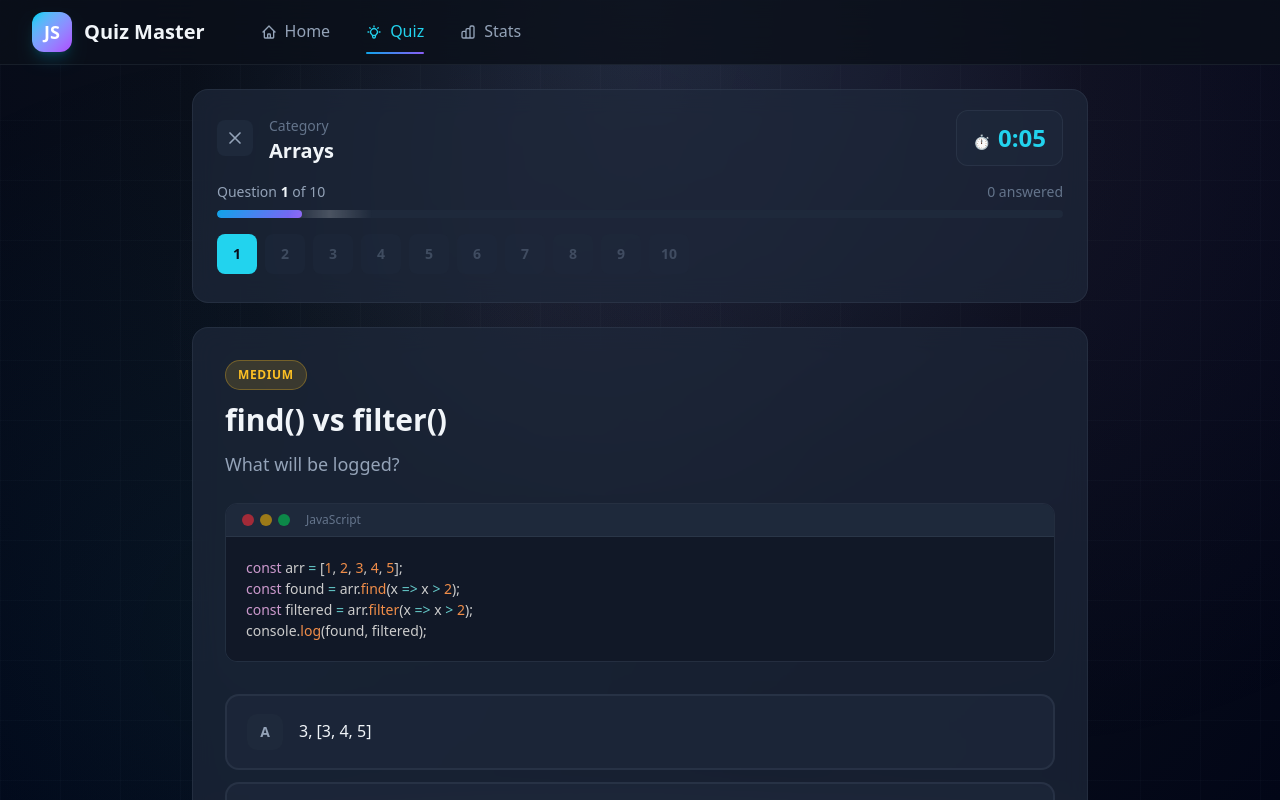
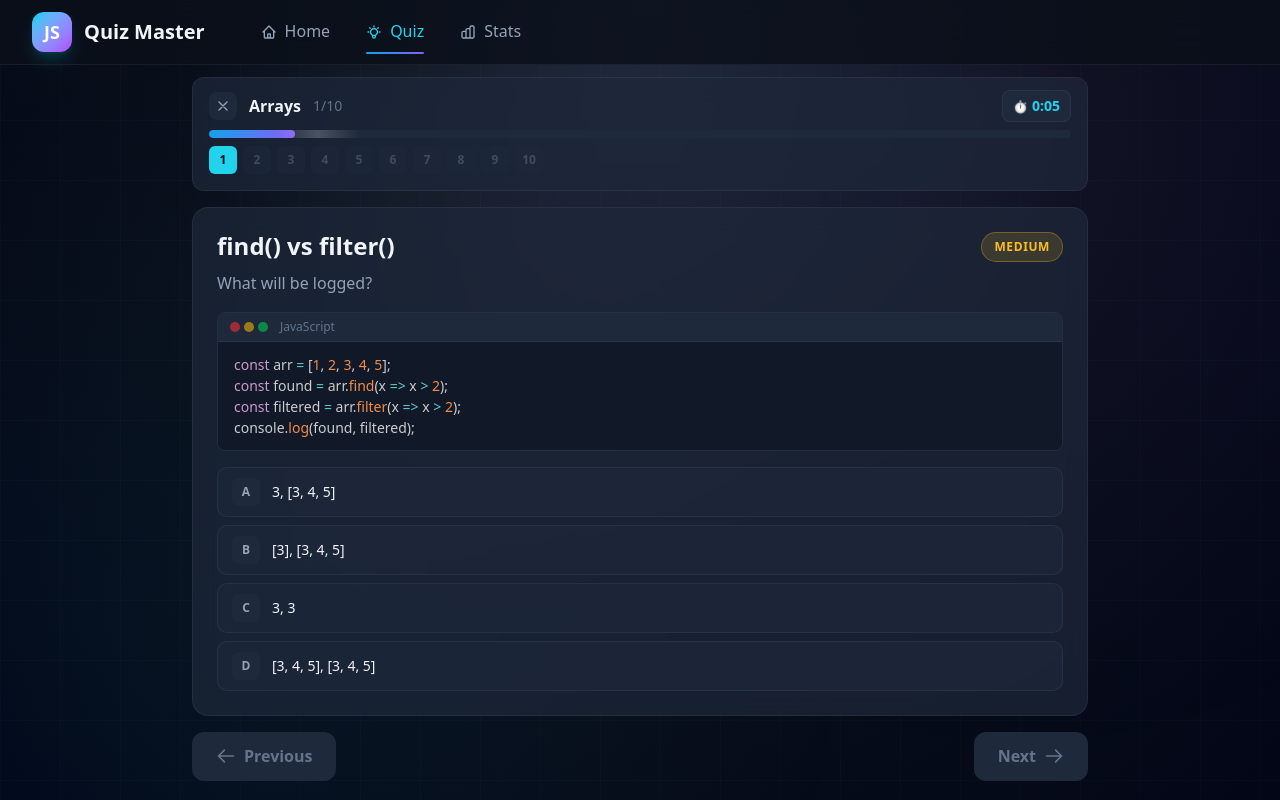
Before and after one commit to smart-ex/js-quizzy, a Next.js app: page /quiz/arrays in a window 1280 px wide. Shown: the top 800 px of the page. Built offline with nearby package versions, Linux system fonts and the light colour scheme.

Commit message:
Implement compact styles for option buttons, letters, and timer in the quiz interface. Enhance the QuestionRenderer with collapsible explanation functionality and improve layout for better user experience. Adjust QuizInterface for a more streamlined header and question navigation.

```diff
--- a/app/globals.css
+++ b/app/globals.css
@@ -354,6 +354,45 @@ code, pre, .font-mono {
   cursor: not-allowed;
 }
 
+/* Compact Option Buttons */
+.option-button-compact {
+  width: 100%;
+  text-align: left;
+  padding: 10px 14px;
+  background: var(--bg-card);
+  border: 1.5px solid var(--border-subtle);
+  border-radius: 10px;
+  color: var(--text-primary);
+  transition: all var(--transition-base);
+  cursor: pointer;
+}
+
+.option-button-compact:hover:not(:disabled) {
+  background: var(--bg-card-hover);
+  border-color: var(--accent-primary);
+  transform: translateX(2px);
+}
+
+.option-button-compact.selected {
+  background: rgba(14, 165, 233, 0.1);
+  border-color: var(--accent-primary);
+  box-shadow: 0 0 0 2px rgba(14, 165, 233, 0.1);
+}
+
+.option-button-compact.correct {
+  background: rgba(52, 211, 153, 0.15);
+  border-color: var(--accent-success);
+}
+
+.option-button-compact.incorrect {
+  background: rgba(248, 113, 113, 0.15);
+  border-color: var(--accent-error);
+}
+
+.option-button-compact:disabled {
+  cursor: not-allowed;
+}
+
 /* Option Letter Badge */
 .option-letter {
   width: 36px;
@@ -377,6 +416,33 @@ code, pre, .font-mono {
 }
 
 .option-button.selected .option-letter {
+  background: var(--accent-primary);
+  color: var(--bg-primary);
+}
+
+/* Compact Option Letter Badge */
+.option-letter-compact {
+  width: 28px;
+  height: 28px;
+  border-radius: 6px;
+  background: var(--bg-tertiary);
+  display: flex;
+  align-items: center;
+  justify-content: center;
+  font-family: var(--font-mono);
+  font-weight: 600;
+  font-size: 12px;
+  color: var(--text-secondary);
+  flex-shrink: 0;
+  transition: all var(--transition-base);
+}
+
+.option-button-compact:hover .option-letter-compact {
+  background: var(--accent-primary);
+  color: var(--bg-primary);
+}
+
+.option-button-compact.selected .option-letter-compact {
   background: var(--accent-primary);
   color: var(--bg-primary);
 }
@@ -587,8 +653,20 @@ pre[class*="language-"] {
   background: var(--bg-card);
   backdrop-filter: blur(12px);
   border: 1px solid var(--border-subtle);
-  border-radius: 16px;
-  padding: 20px 24px;
+  border-radius: 12px;
+  padding: 12px 16px;
+}
+
+/* Compact Timer */
+.timer-display-compact {
+  font-family: var(--font-mono);
+  font-size: 0.875rem;
+  font-weight: 600;
+  padding: 4px 10px;
+  background: var(--bg-tertiary);
+  border: 1px solid var(--border-subtle);
+  border-radius: 8px;
+  color: var(--accent-primary);
 }
 
 /* Results Score Circle */
--- a/components/QuestionRenderer.tsx
+++ b/components/QuestionRenderer.tsx
@@ -1,6 +1,6 @@
 'use client';
 
-import { useEffect, useRef } from 'react';
+import { useEffect, useRef, useState } from 'react';
 import Prism from 'prismjs';
 import 'prismjs/components/prism-javascript';
 import type { Question } from '@/lib/types';
@@ -21,6 +21,12 @@ export function QuestionRenderer({
   disabled = false,
 }: QuestionRendererProps) {
   const codeRef = useRef<HTMLElement>(null);
+  const [showExplanation, setShowExplanation] = useState(false);
+
+  // Reset explanation state when question changes
+  useEffect(() => {
+    setShowExplanation(false);
+  }, [question.id]);
 
   useEffect(() => {
     if (question.code && codeRef.current) {
@@ -43,35 +49,35 @@ export function QuestionRenderer({
   };
 
   return (
-    <div className="space-y-6">
+    <div className="space-y-4">
       {/* Question Header */}
       <div>
-        <div className="flex items-center gap-3 mb-3">
-          <span className={getDifficultyBadge(question.difficulty)}>
+        <div className="flex items-start justify-between gap-3 mb-2">
+          <h2 className="text-xl md:text-2xl font-bold text-[var(--text-primary)] leading-tight">
+            {question.title}
+          </h2>
+          <span className={`${getDifficultyBadge(question.difficulty)} flex-shrink-0`}>
             {question.difficulty}
           </span>
         </div>
-        <h2 className="text-2xl md:text-3xl font-bold mb-3 text-[var(--text-primary)] leading-tight">
-          {question.title}
-        </h2>
-        <p className="text-lg text-[var(--text-secondary)] leading-relaxed">
+        <p className="text-base text-[var(--text-secondary)] leading-relaxed">
           {question.question}
         </p>
       </div>
 
       {/* Code Block */}
       {question.code && (
-        <div className="rounded-xl overflow-hidden border border-[var(--border-subtle)]">
-          <div className="flex items-center gap-2 px-4 py-2 bg-[var(--bg-tertiary)] border-b border-[var(--border-subtle)]">
-            <div className="flex gap-1.5">
-              <span className="w-3 h-3 rounded-full bg-red-500/60" />
-              <span className="w-3 h-3 rounded-full bg-yellow-500/60" />
-              <span className="w-3 h-3 rounded-full bg-green-500/60" />
+        <div className="rounded-lg overflow-hidden border border-[var(--border-subtle)]">
+          <div className="flex items-center gap-2 px-3 py-1.5 bg-[var(--bg-tertiary)] border-b border-[var(--border-subtle)]">
+            <div className="flex gap-1">
+              <span className="w-2.5 h-2.5 rounded-full bg-red-500/60" />
+              <span className="w-2.5 h-2.5 rounded-full bg-yellow-500/60" />
+              <span className="w-2.5 h-2.5 rounded-full bg-green-500/60" />
             </div>
-            <span className="text-xs text-[var(--text-muted)] font-mono ml-2">JavaScript</span>
+            <span className="text-xs text-[var(--text-muted)] font-mono ml-1">JavaScript</span>
           </div>
-          <pre className="!m-0 !rounded-none !border-0 overflow-x-auto">
-            <code ref={codeRef} className="language-javascript">
+          <pre className="!m-0 !rounded-none !border-0 overflow-x-auto !py-3 !px-4">
+            <code ref={codeRef} className="language-javascript text-sm">
               {question.code}
             </code>
           </pre>
@@ -79,12 +85,12 @@ export function QuestionRenderer({
       )}
 
       {/* Options */}
-      <div className="space-y-3 pt-2">
+      <div className="space-y-2">
         {question.options.map((option, index) => {
           const isSelected = selectedAnswer === index;
           const isCorrect = index === question.correctAnswer;
 
-          let buttonClass = 'option-button';
+          let buttonClass = 'option-button-compact';
 
           if (disabled || showCorrect) {
             if (isCorrect) {
@@ -103,21 +109,21 @@ export function QuestionRenderer({
               disabled={disabled}
               className={buttonClass}
             >
-              <div className="flex items-center gap-4">
-                <span className={`option-letter ${isSelected || (showCorrect && isCorrect) ? '!bg-current !text-[var(--bg-primary)]' : ''}`}>
+              <div className="flex items-center gap-3">
+                <span className={`option-letter-compact ${isSelected || (showCorrect && isCorrect) ? '!bg-current !text-[var(--bg-primary)]' : ''}`}>
                   {String.fromCharCode(65 + index)}
                 </span>
-                <span className="flex-1 text-left">{option}</span>
+                <span className="flex-1 text-left text-sm">{option}</span>
                 {showCorrect && isCorrect && (
-                  <span className="flex items-center justify-center w-8 h-8 rounded-full bg-[var(--accent-success)]/20">
-                    <svg className="w-5 h-5 text-[var(--accent-success)]" fill="none" viewBox="0 0 24 24" stroke="currentColor" strokeWidth={2.5}>
+                  <span className="flex items-center justify-center w-6 h-6 rounded-full bg-[var(--accent-success)]/20">
+                    <svg className="w-4 h-4 text-[var(--accent-success)]" fill="none" viewBox="0 0 24 24" stroke="currentColor" strokeWidth={2.5}>
                       <path strokeLinecap="round" strokeLinejoin="round" d="M5 13l4 4L19 7" />
                     </svg>
                   </span>
                 )}
                 {showCorrect && isSelected && !isCorrect && (
-                  <span className="flex items-center justify-center w-8 h-8 rounded-full bg-[var(--accent-error)]/20">
-                    <svg className="w-5 h-5 text-[var(--accent-error)]" fill="none" viewBox="0 0 24 24" stroke="currentColor" strokeWidth={2.5}>
+                  <span className="flex items-center justify-center w-6 h-6 rounded-full bg-[var(--accent-error)]/20">
+                    <svg className="w-4 h-4 text-[var(--accent-error)]" fill="none" viewBox="0 0 24 24" stroke="currentColor" strokeWidth={2.5}>
                       <path strokeLinecap="round" strokeLinejoin="round" d="M6 18L18 6M6 6l12 12" />
                     </svg>
                   </span>
@@ -128,18 +134,35 @@ export function QuestionRenderer({
         })}
       </div>
 
-      {/* Explanation */}
+      {/* Explanation - Collapsible */}
       {showCorrect && question.explanation && (
-        <div className="mt-8 p-5 rounded-xl bg-gradient-to-br from-[var(--accent-primary)]/10 to-[var(--accent-secondary)]/5 border border-[var(--accent-primary)]/20 animate-fadeIn">
-          <div className="flex items-center gap-2 mb-3">
-            <svg className="w-5 h-5 text-[var(--accent-primary)]" fill="none" viewBox="0 0 24 24" stroke="currentColor" strokeWidth={2}>
+        <div className="mt-4">
+          <button
+            onClick={() => setShowExplanation(!showExplanation)}
+            className="flex items-center gap-2 text-sm text-[var(--accent-primary)] hover:text-[var(--accent-primary)]/80 transition-colors"
+          >
+            <svg
+              className={`w-4 h-4 transition-transform ${showExplanation ? 'rotate-90' : ''}`}
+              fill="none"
+              viewBox="0 0 24 24"
+              stroke="currentColor"
+              strokeWidth={2}
+            >
+              <path strokeLinecap="round" strokeLinejoin="round" d="M9 5l7 7-7 7" />
+            </svg>
+            <svg className="w-4 h-4" fill="none" viewBox="0 0 24 24" stroke="currentColor" strokeWidth={2}>
               <path strokeLinecap="round" strokeLinejoin="round" d="M13 16h-1v-4h-1m1-4h.01M21 12a9 9 0 11-18 0 9 9 0 0118 0z" />
             </svg>
-            <span className="font-semibold text-[var(--accent-primary)]">Explanation</span>
-          </div>
-          <p className="text-[var(--text-secondary)] leading-relaxed">
-            {question.explanation}
-          </p>
+            <span className="font-medium">Show explanation</span>
+          </button>
+
+          {showExplanation && (
+            <div className="mt-2 p-3 rounded-lg bg-gradient-to-br from-[var(--accent-primary)]/10 to-[var(--accent-secondary)]/5 border border-[var(--accent-primary)]/20 animate-fadeIn">
+              <p className="text-sm text-[var(--text-secondary)] leading-relaxed">
+                {question.explanation}
+              </p>
+            </div>
+          )}
         </div>
       )}
     </div>
--- a/components/QuizInterface.tsx
+++ b/components/QuizInterface.tsx
@@ -124,46 +124,36 @@ export function QuizInterface({ questions, category }: QuizInterfaceProps) {
   const answeredCount = answers.size;
 
   return (
-    <div className="min-h-screen py-6 px-4">
+    <div className="min-h-screen py-3 px-4">
       <div className="max-w-4xl mx-auto">
-        {/* Quiz Header */}
-        <div className="quiz-header mb-6 animate-fadeIn">
-          <div className="flex flex-col sm:flex-row sm:items-center justify-between gap-4 mb-4">
-            <div className="flex items-center gap-4">
+        {/* Quiz Header - Compact */}
+        <div className="quiz-header mb-4 animate-fadeIn">
+          <div className="flex items-center justify-between gap-3">
+            <div className="flex items-center gap-3">
               <Link
                 href="/quiz"
-                className="p-2 rounded-lg bg-[var(--bg-tertiary)] text-[var(--text-secondary)] hover:text-[var(--text-primary)] transition-colors"
+                className="p-1.5 rounded-lg bg-[var(--bg-tertiary)] text-[var(--text-secondary)] hover:text-[var(--text-primary)] transition-colors"
               >
-                <svg className="w-5 h-5" fill="none" viewBox="0 0 24 24" stroke="currentColor" strokeWidth={2}>
+                <svg className="w-4 h-4" fill="none" viewBox="0 0 24 24" stroke="currentColor" strokeWidth={2}>
                   <path strokeLinecap="round" strokeLinejoin="round" d="M6 18L18 6M6 6l12 12" />
                 </svg>
               </Link>
-              <div>
-                <span className="text-sm text-[var(--text-muted)]">Category</span>
-                <h1 className="text-xl font-bold text-[var(--text-primary)]">
-                  {getCategoryLabel(category)}
-                </h1>
-              </div>
+              <h1 className="text-base font-bold text-[var(--text-primary)]">
+                {getCategoryLabel(category)}
+              </h1>
+              <span className="text-sm text-[var(--text-muted)]">
+                {currentQuestionIndex + 1}/{currentSession.questions.length}
+              </span>
             </div>
-            <div className="flex items-center gap-4">
-              <div className="timer-display">
-                <span className="text-sm text-[var(--text-muted)] mr-2">⏱</span>
-                {formatTime(elapsedTime)}
-              </div>
+            <div className="timer-display-compact">
+              <span className="text-xs text-[var(--text-muted)] mr-1">⏱</span>
+              {formatTime(elapsedTime)}
             </div>
           </div>
 
           {/* Progress Bar */}
-          <div className="space-y-2">
-            <div className="flex items-center justify-between text-sm">
-              <span className="text-[var(--text-secondary)]">
-                Question <span className="text-[var(--text-primary)] font-semibold">{currentQuestionIndex + 1}</span> of {currentSession.questions.length}
-              </span>
-              <span className="text-[var(--text-muted)]">
-                {answeredCount} answered
-              </span>
-            </div>
-            <div className="progress-bar">
+          <div className="mt-2">
+            <div className="progress-bar h-1.5">
               <div
                 className="progress-bar-fill"
                 style={{ width: `${progress}%` }}
@@ -172,7 +162,7 @@ export function QuizInterface({ questions, category }: QuizInterfaceProps) {
           </div>
 
           {/* Question Navigator */}
-          <div className="flex items-center gap-2 mt-4 overflow-x-auto pb-2">
+          <div className="flex items-center gap-1.5 mt-2 overflow-x-auto pb-1">
             {currentSession.questions.map((qId, idx) => {
               const isAnswered = answers.has(qId);
               const isCurrent = idx === currentQuestionIndex;
@@ -192,7 +182,7 @@ export function QuizInterface({ questions, category }: QuizInterfaceProps) {
                   }}
                   disabled={idx > currentQuestionIndex && !isAnswered}
                   className={`
-                    w-10 h-10 rounded-lg flex items-center justify-center font-mono text-sm font-semibold transition-all flex-shrink-0
+                    w-7 h-7 rounded-md flex items-center justify-center font-mono text-xs font-semibold transition-all flex-shrink-0
                     ${isCurrent
                       ? 'bg-[var(--accent-primary)] text-[var(--bg-primary)]'
                       : isAnswered
@@ -210,7 +200,7 @@ export function QuizInterface({ questions, category }: QuizInterfaceProps) {
         </div>
 
         {/* Question Card */}
-        <div className="glass-card p-6 md:p-8 mb-6 animate-fadeInUp">
+        <div className="glass-card p-4 md:p-6 mb-4 animate-fadeInUp">
           <QuestionRenderer
             question={currentQuestion}
             selectedAnswer={selectedAnswer}
```
